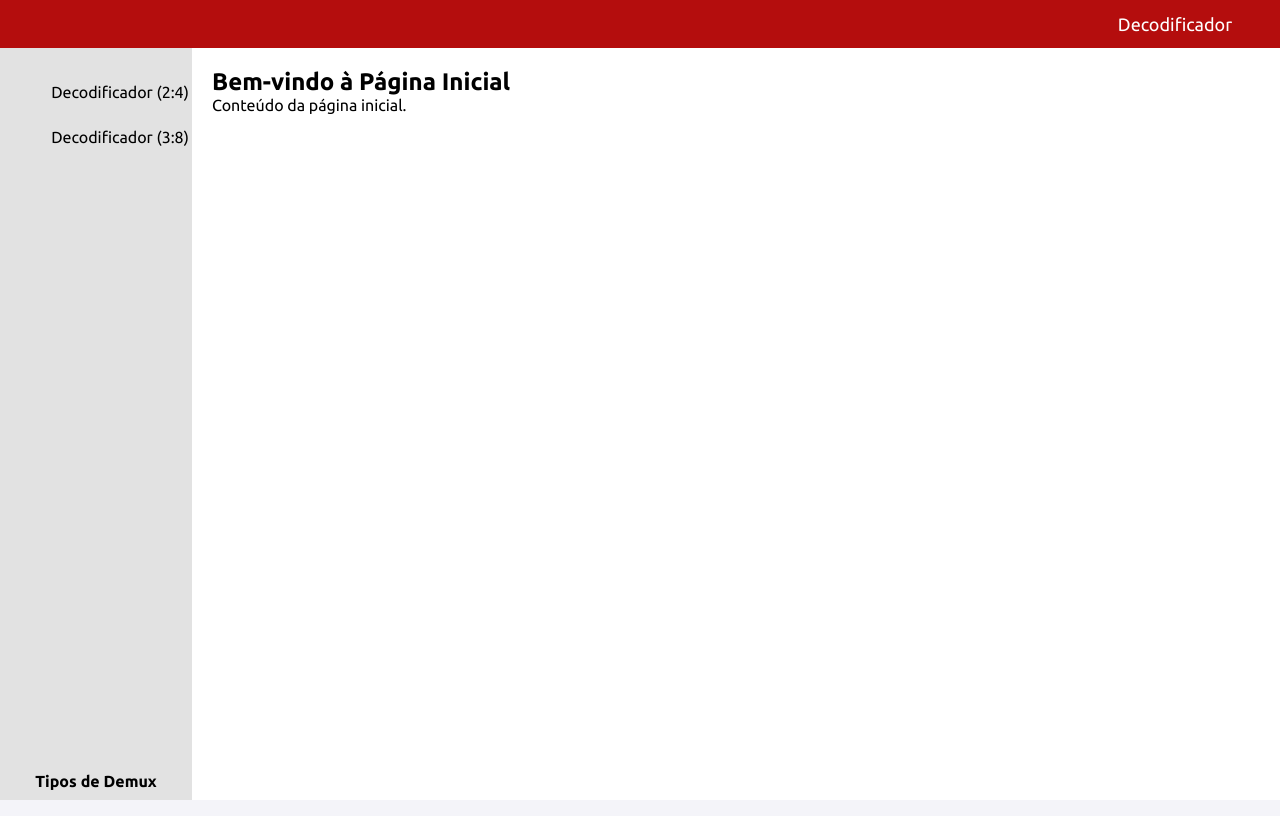
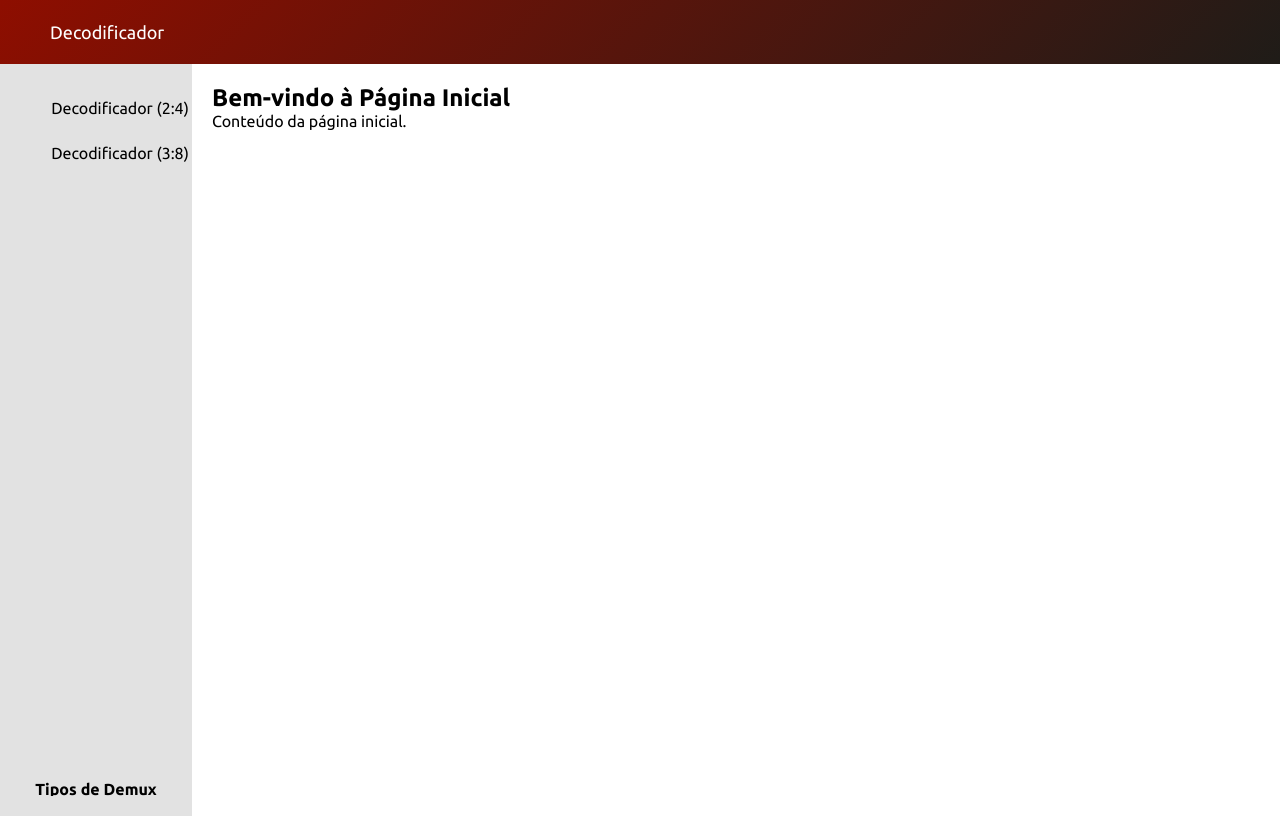
Before and after one commit to PauloRicardocn/Decodificadores, a plain HTML site: page index.html in a window 1280 px wide. Drawn offline with Linux system fonts and the light colour scheme.

Commit message:
Teste de estilização para a pagina

```diff
--- a/index.html
+++ b/index.html
@@ -36,7 +36,7 @@
 
                 <div class="sidebar-bottom">
                     <div class="line"></div>
-                    <h4 style="display: flex; margin-bottom: 10px;">Tipos de Demux</h6>
+                    <h4 style="display: flex; margin-bottom: 20px;">Tipos de Demux</h6>
                 </div>
             </div>
 
--- a/styles.css
+++ b/styles.css
@@ -1,9 +1,11 @@
+/* Estilos globais */
 * {
     margin: 0;
     padding: 0;
     box-sizing: border-box;
     font-family: 'Ubuntu', sans-serif;
     overflow-y: hidden;
+    overflow-x: hidden; /* Remove barra de rolagem horizontal */
 }
 
 body {
@@ -19,6 +21,7 @@ body {
     width: 100%;
 }
 
+/* Sidebar */
 .sidebar {
     width: 24vh;
     background-color: #e2e2e2;
@@ -52,7 +55,7 @@ body {
     text-align: center;
     justify-content: center;
     text-decoration: none;
-    transition: background-color 0.3s;
+    transition: background-color 0.3s, transform 0.2s ease-in-out, box-shadow 0.3s ease-in-out;
     height: 40px;
     width: 240px;
     border-radius: 8px;
@@ -61,6 +64,8 @@ body {
 
 .sidebar ul li a:hover {
     background-color: #a1a1a1;
+    transform: scale(1.05);
+    box-shadow: 0 4px 15px rgba(0, 0, 0, 0.2);
 }
 
 .main-content {
@@ -69,28 +74,49 @@ body {
     flex-direction: column;
 }
 
+/* Header atualizado */
 header {
-    background-color: #b40d0d;
+    background: linear-gradient(135deg, #8e0e00, #1f1c18);
     display: flex;
     align-items: center;
-    justify-content: end;
+    justify-content: space-between;
     color: white;
-    padding: 15px;
-    text-align: end;
-    font-size: 1.0rem;
-    height: 6vh;
+    padding: 15px 30px;
+    height: 8vh;
+    box-shadow: 0px 4px 10px rgba(0, 0, 0, 0.2);
 }
 
 .menu-item-header {
     display: flex;
+    align-items: center;
+    justify-content: center;
     color: white;
-    font-size: large;
-    justify-content: center;
-    align-items: center;
+    font-size: 18px;
     text-decoration: none;
-    width: 180px;
-    height: 30px;
-    padding: 20px;
+    padding: 12px 20px;
+    border-radius: 5px;
+    transition: all 0.3s ease;
+    position: relative;
+}
+
+.menu-item-header:hover {
+    color: #ffd700;
+}
+
+.menu-item-header::after {
+    content: "";
+    display: block;
+    width: 0;
+    height: 3px;
+    background: #ffd700;
+    transition: width 0.3s;
+    position: absolute;
+    bottom: -5px;
+    left: 0;
+}
+
+.menu-item-header:hover::after {
+    width: 100%;
 }
 
 .principal-container {
@@ -99,7 +125,7 @@ header {
 }
 
 .menu-item-header:hover {
-    box-shadow: 0 0 10px rgba(0, 0, 0, 0.3); /* Sombra simples */
+    box-shadow: 0 0 10px rgba(0, 0, 0, 0.3);
 }
 
 .content {
@@ -143,4 +169,10 @@ header {
     .sidebar ul li a {
         width: auto;
     }
+
+    header {
+        justify-content: center;
+        text-align: center;
+        height: 10vh;
+    }
 }
```
